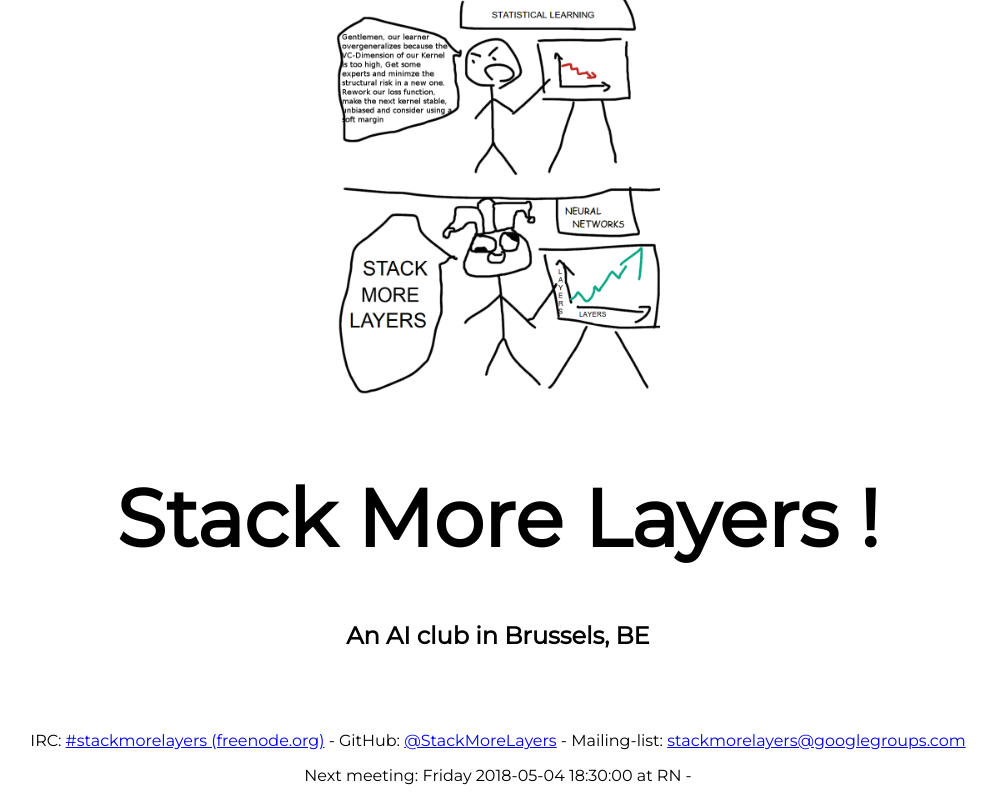
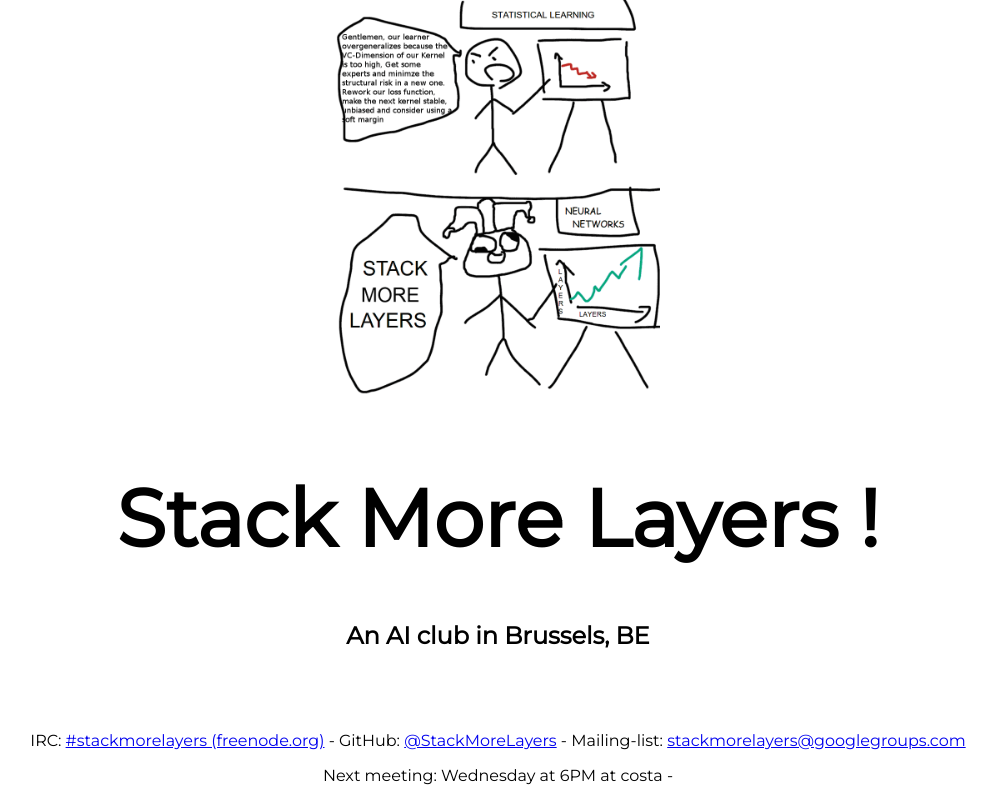
Before and after one commit to StackMoreLayers/stackmorelayers.be, a plain HTML site: page index.html in a window 1280 px wide. Shown: the whole page, without its empty margins (142-1139 px from the left). Drawn offline with Linux system fonts and the light colour scheme.

Commit message:
make the meeting date recurrent

```diff
--- a/index.html
+++ b/index.html
@@ -60,7 +60,7 @@
           Mailing-list: <a href="https://groups.google.com/forum/#!forum/stackmorelayers">stackmorelayers@googlegroups.com</a>
         </p>
         <p>
-            <span class="linebreak">Next meeting: Friday 2018-05-04 18:30:00 at RN</span>
+            <span class="linebreak">Next meeting: Wednesday at 6PM at costa</span>
             <em></em>
         </p>
         </section>
```
